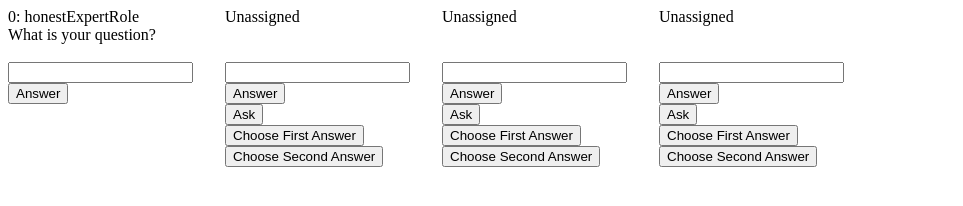
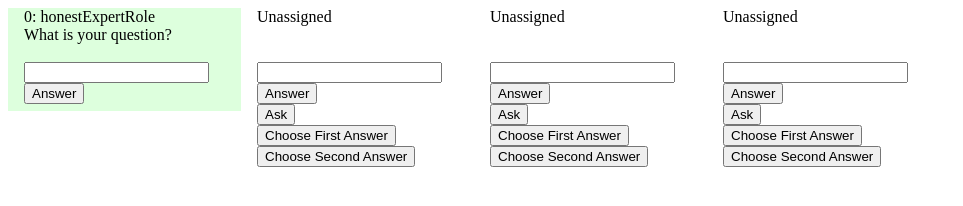
Before and after one commit to DerekElkinsOught/toymosaic, a website with bundled scripts: page index.html in a window 1280 px wide. Shown: the whole page, without its empty margins (0-963 px from the left). Built offline with nearby package versions, Linux system fonts and the light colour scheme; what falcor would draw is missing.

Commit message:
Make it easier to track which user is active.

```diff
--- a/index.html
+++ b/index.html
@@ -10,7 +10,15 @@
         <style type="text/css">
             #screen1, #screen2, #screen3, #screen4 {
                 float: left;
-                margin-right: 2em;
+                padding-right: 2em;
+                padding-left: 1em;
+                padding-bottom: 1ex;
+            }
+            .active {
+                background-color: #DDFFDD;
+            }
+            .inactive {
+                background-color: #FFDDDD;
             }
         </style>
     </head>
--- a/script.ts
+++ b/script.ts
@@ -244,6 +244,7 @@ class FE extends InteractionScript<Question, FEResponse, Answer, FESchedulerMess
 }
 
 const elements = [1,2,3,4].map(i => {
+    const screenDiv = document.getElementById('screen'+i) as HTMLDivElement;
     const roleLabel = document.getElementById('roleLabel'+i) as HTMLSpanElement;
     const questionLabel = document.getElementById('questionLabel'+i) as HTMLSpanElement;
     const extraLabel = document.getElementById('extraLabel'+i) as HTMLSpanElement;
@@ -256,7 +257,8 @@ const elements = [1,2,3,4].map(i => {
     const firstBtn = document.getElementById('firstBtn'+i) as HTMLInputElement;
     const secondAnswerLabel = document.getElementById('secondAnswerLabel'+i) as HTMLSpanElement;
     const secondBtn = document.getElementById('secondBtn'+i) as HTMLInputElement;
-    return {roleLabel: roleLabel
+    return {screenDiv: screenDiv
+           ,roleLabel: roleLabel
            ,questionLabel: questionLabel
            ,extraLabel: extraLabel
            ,inputTxt: inputTxt
@@ -268,7 +270,6 @@ const elements = [1,2,3,4].map(i => {
            ,firstBtn: firstBtn
            ,secondAnswerLabel: secondAnswerLabel
            ,secondBtn: secondBtn};
-
 });
 
 const responseObservable: Observable<[number, FEResponse]> = merge(
@@ -298,8 +299,9 @@ const responseObservable: Observable<[number, FEResponse]> = merge(
 let resolvers: Array<((r: FEResponse) => void) | null> = [null, null, null, null];
 
 responseObservable.subscribe(r => {
-    console.log(r);
-    const res = resolvers[r[0]];
+    const i = r[0];
+    const res = resolvers[i];
+    elements[i].screenDiv.className = 'inactive';
     if(res !== null) {
         res(r[1]);
     }
@@ -328,6 +330,7 @@ const requester: Requester<FEResponse> = (u: User, t: string, logIndex: number,
         els.firstAnswerLabel.textContent = '';
         els.secondAnswerLabel.textContent = '';
     }
+    els.screenDiv.className = 'active';
     return nextEvent(u.id);
 };
 
```
